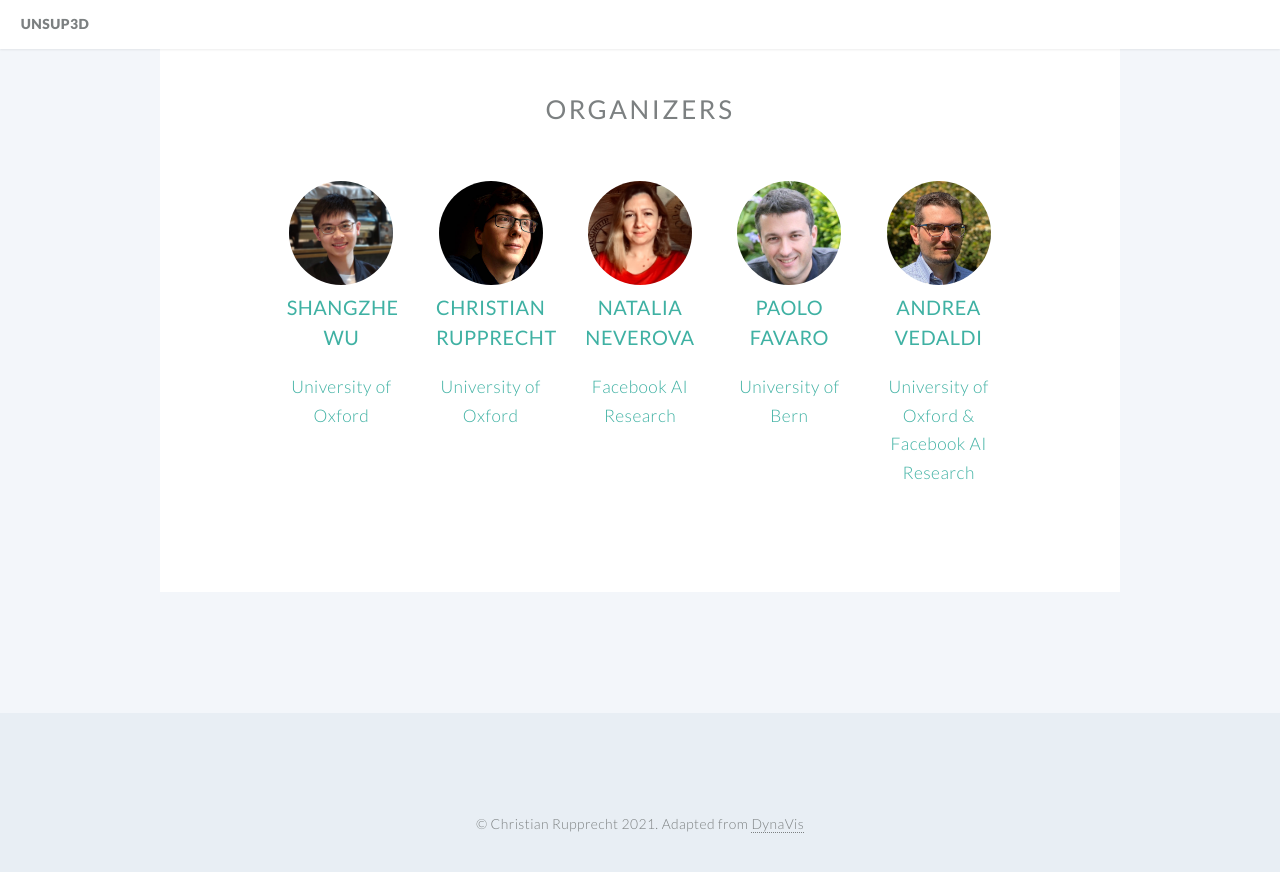
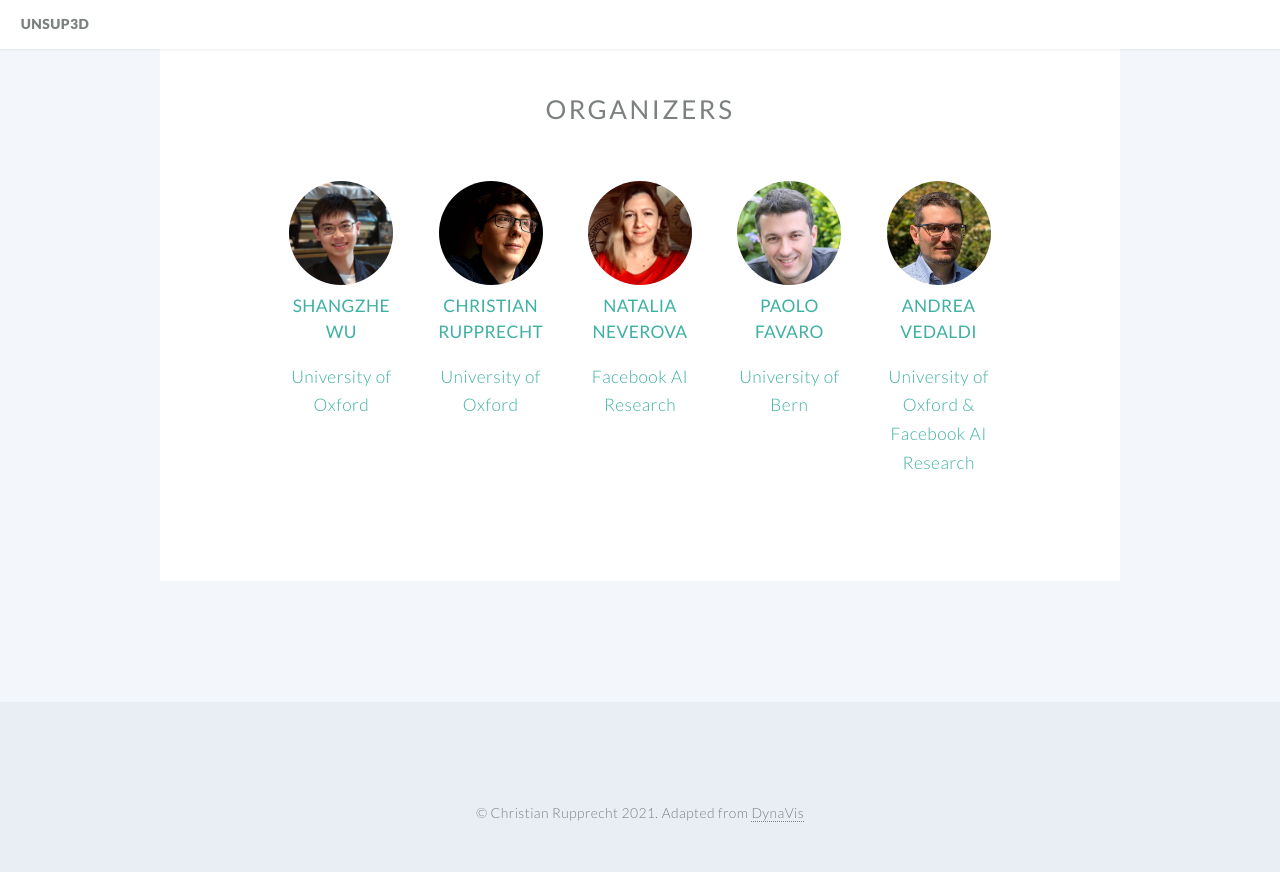
Before and after one commit to unsup3d/unsup3d.github.io, a Jekyll site: the page built from index.html, in a window 1280 px wide and 900 px high, scrolled down 4396 px. Shown: the top 872 px of the window. Built offline with Jekyll 4.4.1, drawn with Linux system fonts in a browser that asks for light colours.

Commit message:
minor edits

```diff
--- a/index.html
+++ b/index.html
@@ -358,9 +358,9 @@ banner: images/banner.jpg
           <section>
             <img class="image-circle" src="images/sw.jpg" alt="Shangzhe Wu" />
             <header>
-              <h3>
+              <h5>
                 <strong>Shangzhe <br />Wu</strong>
-              </h3>
+              </h5>
             </header>
             <p style="text-align: center;">University of Oxford</p>
           </section>
@@ -371,9 +371,9 @@ banner: images/banner.jpg
           <section>
             <img class="image-circle" src="images/cr.jpg" alt="Christian Rupprecht" />
             <header>
-              <h3>
+              <h5>
                 <strong>Christian <br />Rupprecht</strong>
-              </h3>
+              </h5>
             </header>
             <p style="text-align: center;">University of Oxford</p>
           </section>
@@ -384,9 +384,9 @@ banner: images/banner.jpg
           <section>
             <img class="image-circle" src="images/nn.jpg" alt="Natalia Neverova" />
             <header>
-              <h3>
+              <h5>
                 <strong>Natalia <br />Neverova</strong>
-              </h3>
+              </h5>
             </header>
             <p style="text-align: center;">Facebook AI Research</p>
           </section>
@@ -397,9 +397,9 @@ banner: images/banner.jpg
           <section>
             <img class="image-circle" src="images/pf.jpg" alt="Paolo Favaro" />
             <header>
-              <h3>
+              <h5>
                 <strong>Paolo <br />Favaro</strong>
-              </h3>
+              </h5>
             </header>
             <p style="text-align: center;">University of Bern</p>
           </section>
@@ -410,9 +410,9 @@ banner: images/banner.jpg
           <section>
             <img class="image-circle" src="images/av.jpg" alt="Andrea Vedaldi" />
             <header>
-              <h3>
+              <h5>
                 <strong>Andrea <br />Vedaldi</strong>
-              </h3>
+              </h5>
             </header>
             <p style="text-align: center;">University of Oxford & Facebook AI Research</p>
           </section>
```
